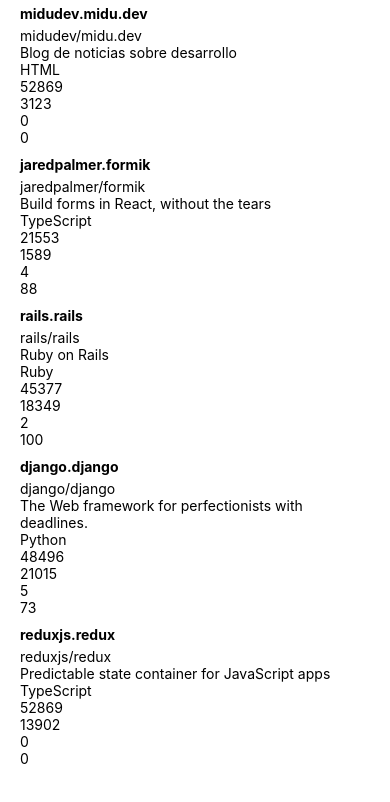
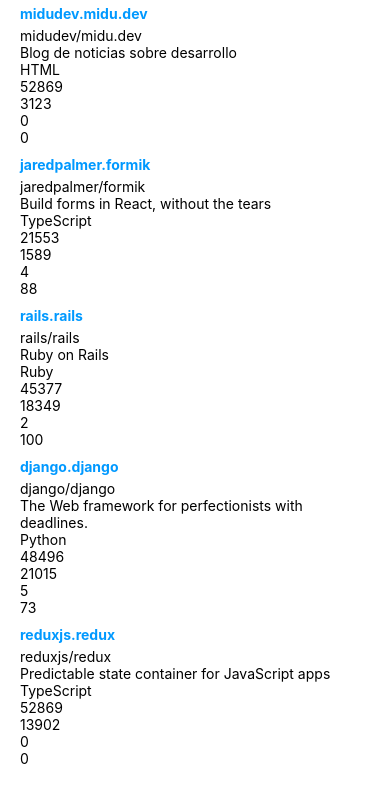
Before and after one commit to aalfonsogomez/rate-repository-app, a React Native app: screen / in a window 390 px wide. Shown: the top 802 px of the page. Built offline with nearby package versions, Linux system fonts and the light colour scheme.

Commit message:
Estilamos con StyleSheet de react-native

```diff
--- a/src/components/RepositoryItem.jsx
+++ b/src/components/RepositoryItem.jsx
@@ -1,8 +1,8 @@
-import { View, Text } from 'react-native';
+import { View, Text, StyleSheet } from 'react-native';
 
 const RepositoryItem = (props) => (
-    <View key={props.id} style={{ padding: 20, paddingBottom: 5, paddingTop: 5 }}>
-        <Text style={{ fontWeight: 'bold', marginBottom: 5 }}>{props.id}</Text>
+    <View key={props.id} style={styles.container}>
+        <Text style={styles.strong}>{props.id}</Text>
         <Text>{props.fullName}</Text>
         <Text>{props.description}</Text>
         <Text>{props.language}</Text>
@@ -13,4 +13,17 @@
     </View>
 )
 
+const styles = StyleSheet.create({
+    container: {
+        padding: 20,
+        paddingBottom: 5,
+        paddingTop: 5
+    },
+    strong: {
+        color: '#09f',
+        fontWeight: 'bold',
+        marginBottom: 5
+    }
+})
+
 export default RepositoryItem;
```
